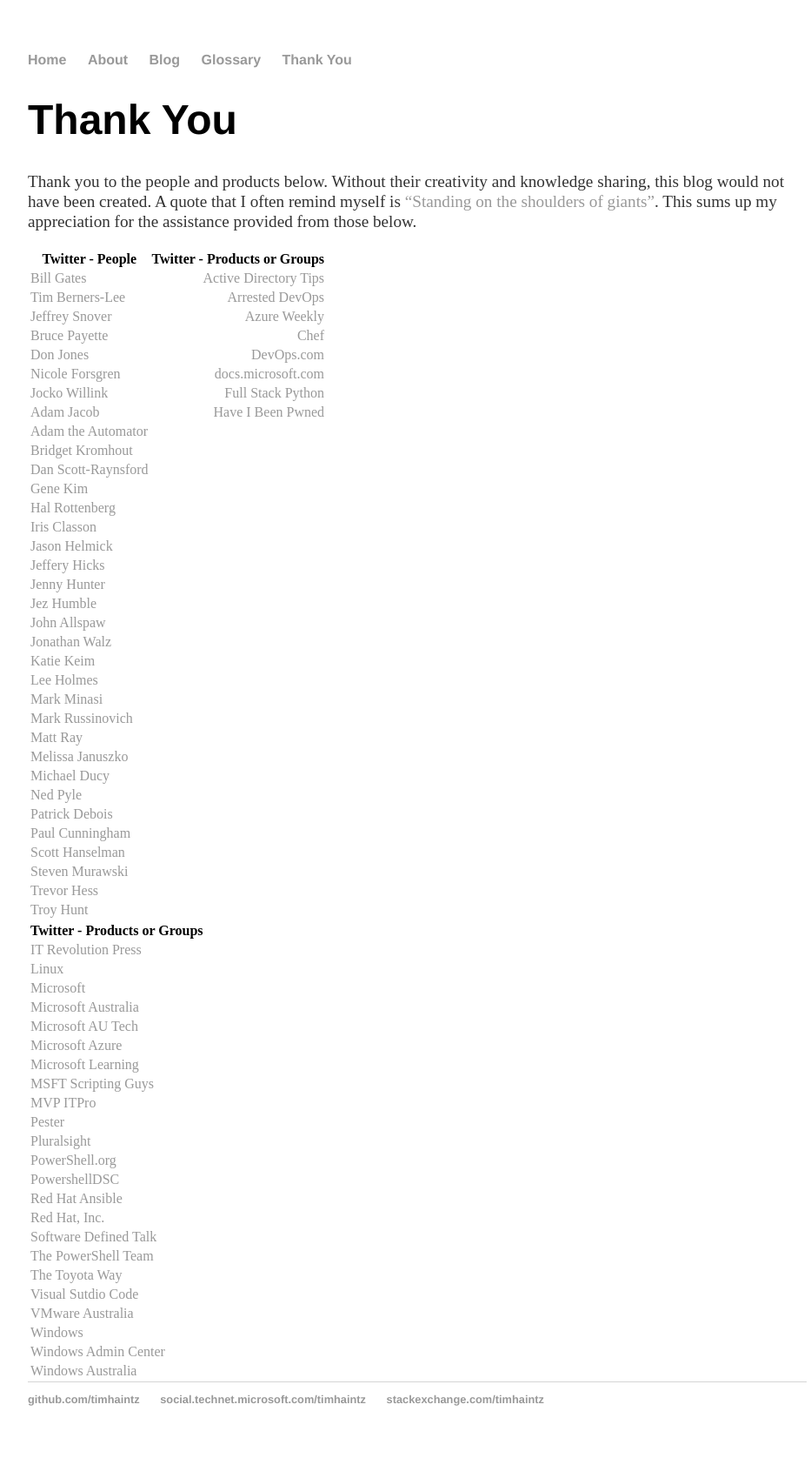
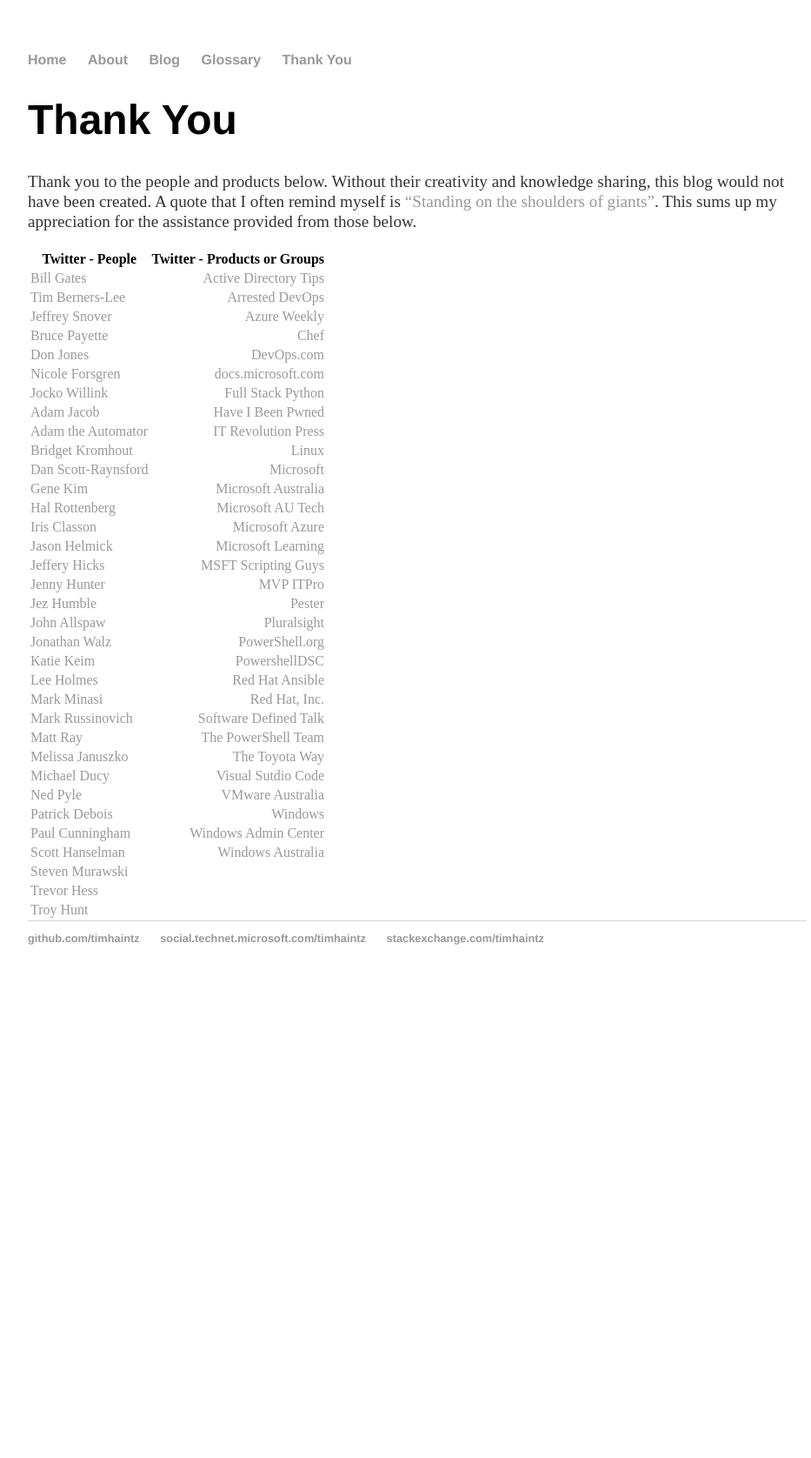
Before and after one commit to timhaintz/timhaintz.github.io, a Jekyll site: the page built from thankyou/index.md, in a window 1280 px wide. Shown: the whole page at 87% size, without its empty margins (160-1093 px from the left). Built offline with Jekyll 4.4.1, drawn with Linux system fonts in a browser that asks for light colours; after the commit the page ends 1146 px from its top, so only the background shows below that.

Commit message:
Update index.md

```diff
--- a/thankyou/index.md
+++ b/thankyou/index.md
@@ -17,55 +17,29 @@
 |[Nicole Forsgren](https://twitter.com/nicolefv)|[docs.microsoft.com](https://twitter.com/docsmsft)|
 |[Jocko Willink](https://twitter.com/jockowillink)|[Full Stack Python](https://twitter.com/fullstackpython)|
 |[Adam Jacob](https://twitter.com/adamhjk)|[Have I Been Pwned](https://twitter.com/haveibeenpwned)|
-|[Adam the Automator](https://twitter.com/adbertram)|
-|[Bridget Kromhout](https://twitter.com/bridgetkromhout)|
-|[Dan Scott-Raynsford](https://twitter.com/dscottraynsford)|
-|[Gene Kim](https://twitter.com/RealGeneKim)|
-|[Hal Rottenberg](https://twitter.com/halr9000)|
-|[Iris Classon](https://twitter.com/IrisClasson)|
-|[Jason Helmick](https://twitter.com/theJasonHelmick)|
-|[Jeffery Hicks](https://twitter.com/JeffHicks)|
-|[Jenny Hunter](https://twitter.com/MsftJenny)|
-|[Jez Humble](https://twitter.com/jezhumble)|
-|[John Allspaw](https://twitter.com/allspaw)|
-|[Jonathan Walz](https://twitter.com/jonwalz)|
-|[Katie Keim](https://twitter.com/katiedsc)|
-|[Lee Holmes](https://twitter.com/Lee_Holmes)|
-|[Mark Minasi](https://twitter.com/mminasi)|
-|[Mark Russinovich](https://twitter.com/markrussinovich)|
-|[Matt Ray](https://twitter.com/mattray)|
-|[Melissa Januszko](https://twitter.com/thedevopsdiva)|
-|[Michael Ducy](https://twitter.com/mfdii)|
-|[Ned Pyle](https://twitter.com/NerdPyle)|
-|[Patrick Debois](https://twitter.com/patrickdebois)|
-|[Paul Cunningham](https://twitter.com/PaulCunningham)|
-|[Scott Hanselman](https://twitter.com/shanselman)|
+|[Adam the Automator](https://twitter.com/adbertram)|[IT Revolution Press](https://twitter.com/ITRevBooks)|
+|[Bridget Kromhout](https://twitter.com/bridgetkromhout)|[Linux](https://twitter.com/Linux)|
+|[Dan Scott-Raynsford](https://twitter.com/dscottraynsford)|[Microsoft](https://twitter.com/Microsoft)|
+|[Gene Kim](https://twitter.com/RealGeneKim)|[Microsoft Australia](https://twitter.com/MicrosoftAU)|
+|[Hal Rottenberg](https://twitter.com/halr9000)|[Microsoft AU Tech](https://twitter.com/MicrosoftAUTech)|
+|[Iris Classon](https://twitter.com/IrisClasson)|[Microsoft Azure](https://twitter.com/Azure)|
+|[Jason Helmick](https://twitter.com/theJasonHelmick)|[Microsoft Learning](https://twitter.com/MSLearning)|
+|[Jeffery Hicks](https://twitter.com/JeffHicks)|[MSFT Scripting Guys](https://twitter.com/ScriptingGuys)|
+|[Jenny Hunter](https://twitter.com/MsftJenny)|[MVP ITPro](https://twitter.com/mvpitpro)|
+|[Jez Humble](https://twitter.com/jezhumble)|[Pester](https://twitter.com/PSPester)|
+|[John Allspaw](https://twitter.com/allspaw)|[Pluralsight](https://twitter.com/pluralsight)|
+|[Jonathan Walz](https://twitter.com/jonwalz)|[PowerShell.org](https://twitter.com/PSHOrg)|
+|[Katie Keim](https://twitter.com/katiedsc)|[PowershellDSC](https://twitter.com/PowershellDSC_)|
+|[Lee Holmes](https://twitter.com/Lee_Holmes)|[Red Hat Ansible](https://twitter.com/ansible)|
+|[Mark Minasi](https://twitter.com/mminasi)|[Red Hat, Inc.](https://twitter.com/RedHat)|
+|[Mark Russinovich](https://twitter.com/markrussinovich)|[Software Defined Talk](https://twitter.com/SoftwareDefTalk)|
+|[Matt Ray](https://twitter.com/mattray)|[The PowerShell Team](https://twitter.com/PowerShell_Team)|
+|[Melissa Januszko](https://twitter.com/thedevopsdiva)|[The Toyota Way](https://twitter.com/The_Toyota_Way)|
+|[Michael Ducy](https://twitter.com/mfdii)|[Visual Sutdio Code](https://twitter.com/code)|
+|[Ned Pyle](https://twitter.com/NerdPyle)|[VMware Australia](https://twitter.com/VMwareAU)|
+|[Patrick Debois](https://twitter.com/patrickdebois)|[Windows](https://twitter.com/Windows)|
+|[Paul Cunningham](https://twitter.com/PaulCunningham)|[Windows Admin Center](https://twitter.com/servermgmt)|
+|[Scott Hanselman](https://twitter.com/shanselman)|[Windows Australia](https://twitter.com/WindowsAU)|
 |[Steven Murawski](https://twitter.com/StevenMurawski)|
 |[Trevor Hess](https://twitter.com/trevorghess)|
 |[Troy Hunt](https://twitter.com/troyhunt)|
-
-|Twitter - Products or Groups|
-| --- |
-|[IT Revolution Press](https://twitter.com/ITRevBooks)|
-|[Linux](https://twitter.com/Linux)|
-|[Microsoft](https://twitter.com/Microsoft)|
-|[Microsoft Australia](https://twitter.com/MicrosoftAU)|
-|[Microsoft AU Tech](https://twitter.com/MicrosoftAUTech)|
-|[Microsoft Azure](https://twitter.com/Azure)|
-|[Microsoft Learning](https://twitter.com/MSLearning)|
-|[MSFT Scripting Guys](https://twitter.com/ScriptingGuys)|
-|[MVP ITPro](https://twitter.com/mvpitpro)|
-|[Pester](https://twitter.com/PSPester)|
-|[Pluralsight](https://twitter.com/pluralsight)|
-|[PowerShell.org](https://twitter.com/PSHOrg)|
-|[PowershellDSC](https://twitter.com/PowershellDSC_)|
-|[Red Hat Ansible](https://twitter.com/ansible)|
-|[Red Hat, Inc.](https://twitter.com/RedHat)|
-|[Software Defined Talk](https://twitter.com/SoftwareDefTalk)|
-|[The PowerShell Team](https://twitter.com/PowerShell_Team)|
-|[The Toyota Way](https://twitter.com/The_Toyota_Way)|
-|[Visual Sutdio Code](https://twitter.com/code)|
-|[VMware Australia](https://twitter.com/VMwareAU)|
-|[Windows](https://twitter.com/Windows)|
-|[Windows Admin Center](https://twitter.com/servermgmt)|
-|[Windows Australia](https://twitter.com/WindowsAU)|
```
